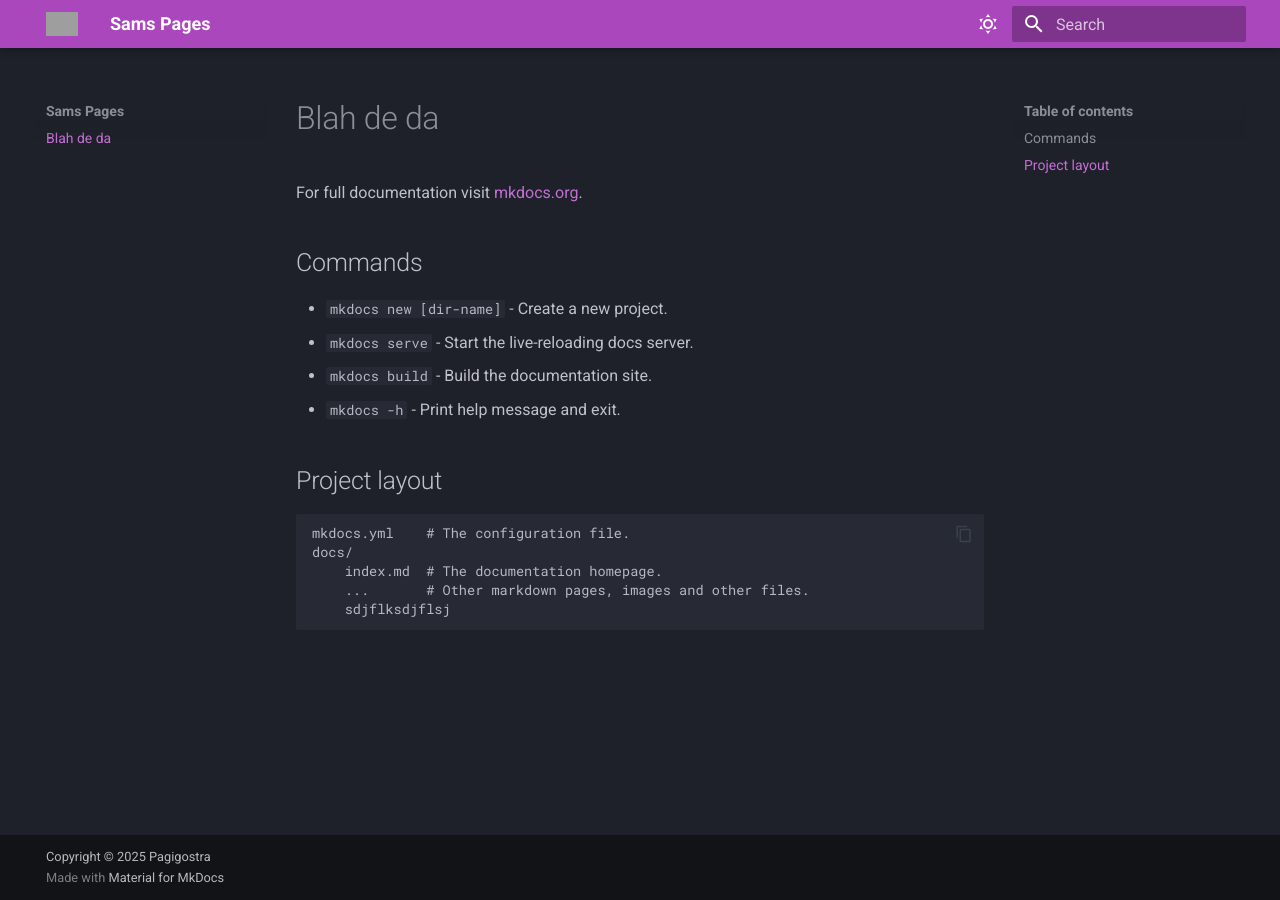
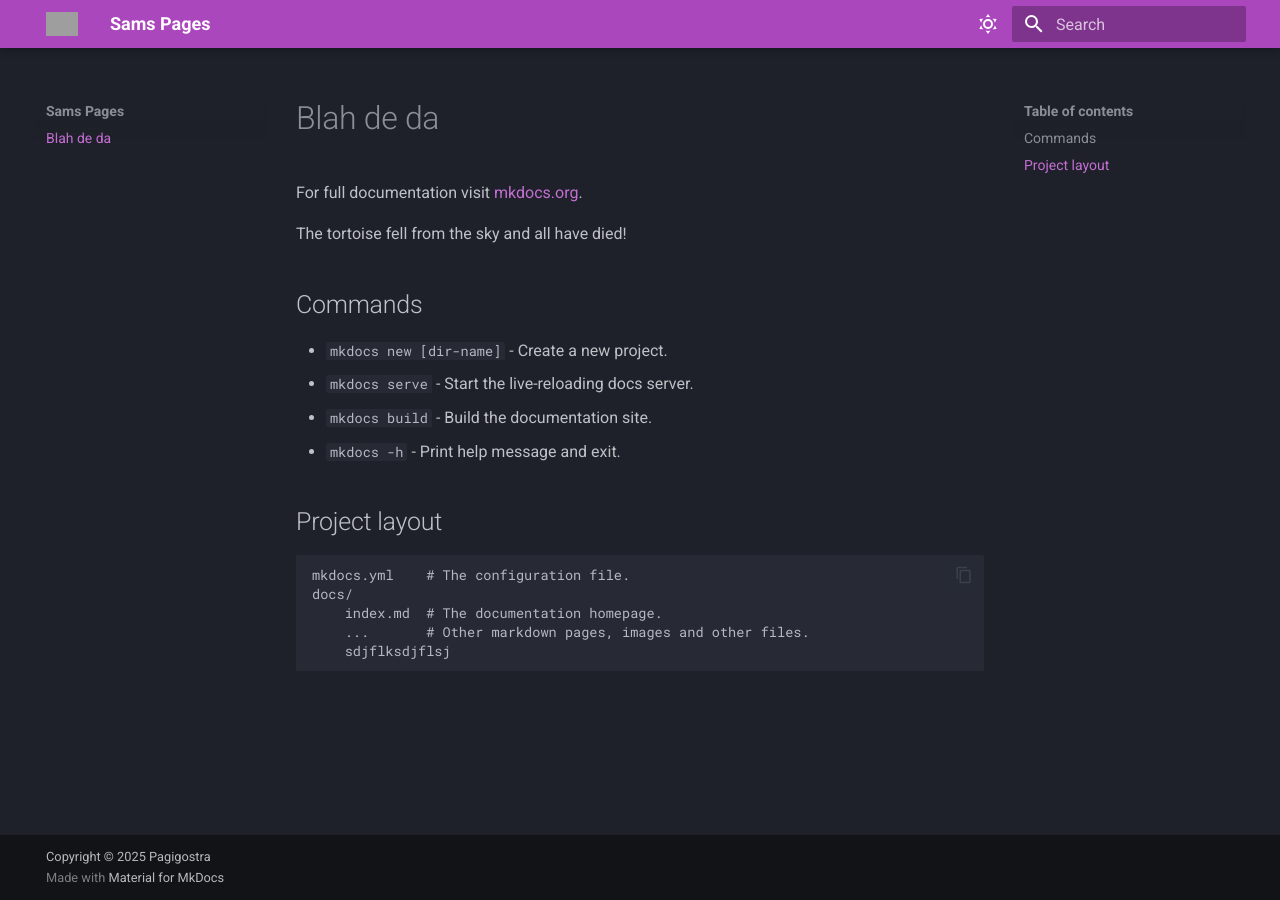
Before and after one commit to pagigostra/Website, an MkDocs documentation site: the page built from docs/index.md, in a window 1280 px wide. Built offline with MkDocs 1.6.1 and Material for MkDocs 9.7.7, drawn with Linux system fonts in a browser that asks for light colours; grey boxes are pictures that could not be loaded.

Commit message:
Update index.md

```diff
--- a/docs/index.md
+++ b/docs/index.md
@@ -1,6 +1,8 @@
 # Blah de da
 
 For full documentation visit [mkdocs.org](https://www.mkdocs.org).
+
+The tortoise fell from the sky and all have died!
 
 ## Commands
 
```
